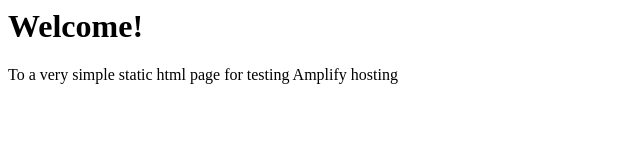
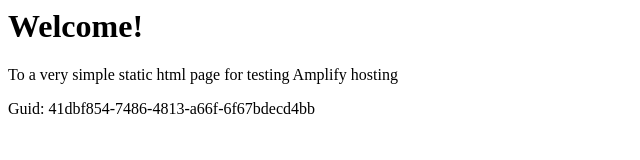
Before and after one commit to aws-aemilia-lhr/Github-PR-Commit-Integration-Test-DoNotTouch-v1-preprod-eu-west-2, a website: page src/index.html in a window 1280 px wide. Shown: the whole page, without its empty margins (0-640 px from the left). Drawn offline with Linux system fonts and the light colour scheme.

Commit message:
commit from integ tests

```diff
--- a/src/index.html
+++ b/src/index.html
@@ -1,3 +1,5 @@
+
+
 <html lang="en">
 
 <head>
@@ -10,6 +12,6 @@
 <body>
     <h1>Welcome!</h1>
     <p>To a very simple static html page for testing Amplify hosting</p>
-</body>
+    <p>Guid: 41dbf854-7486-4813-a66f-6f67bdecd4bb</p></body>
 
 </html>
```
